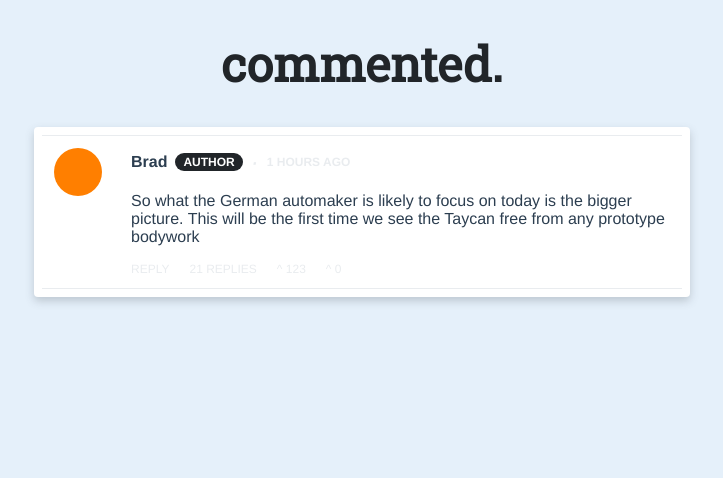
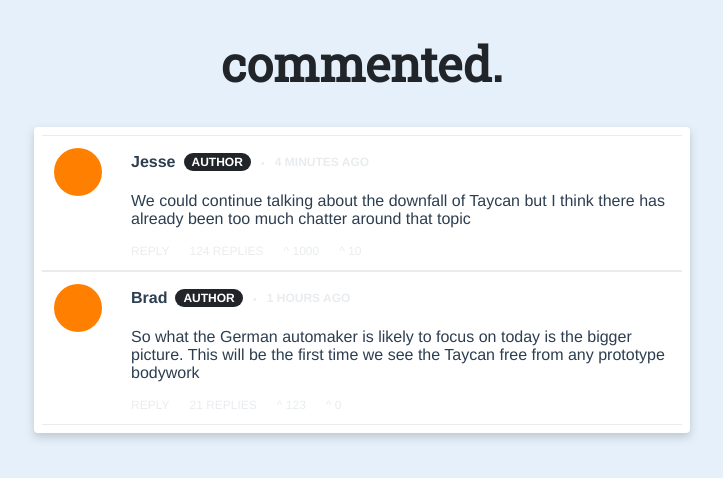
Before and after one commit to nmastracci/commented, a Vue app: page / in a window 1280 px wide. Shown: the top 478 px of the page, without its empty margins (278-1001 px from the left). Built offline with nearby package versions, Linux system fonts and the light colour scheme.

Commit message:
creates comment container component to iterate comments

```diff
--- a/src/App.vue
+++ b/src/App.vue
@@ -2,19 +2,19 @@
   <div id="app">
     <h1 id="heading">Commented.</h1>
     <div class="container">
-      <Comment msg="Welcome to Your Vue.js App" />
+      <CommentContainer />
     </div>
   </div>
 </template>
 
 <script>
-import Comment from './components/Comment.vue';
+import CommentContainer from './components/CommentContainer.vue';
 
 export default {
   name: 'App',
   components: {
-    Comment,
-  },
+    CommentContainer
+  }
 };
 </script>
 
--- a/src/components/Comment.vue
+++ b/src/components/Comment.vue
@@ -9,26 +9,26 @@
     </div>
     <div>
       <div class="card-title">
-        <h4 class="">{{ comments.username }}</h4>
-        <h4 class=" tag">{{ comments.role }}</h4>
+        <h4 class="">{{ username }}</h4>
+        <h4 class=" tag">{{ role }}</h4>
         <i>&#183;</i>
         <h4 :class="[{ 'text-light': isHovering }, 'secondary-text']">
-          {{ converDate(comments.createdAt) }}
+          {{ converDate(createdAt) }}
         </h4>
       </div>
-      <p>{{ comments.body }}</p>
+      <p>{{ body }}</p>
       <div class="interactions">
         <span :class="[{ 'text-light': isHovering }, 'mr', 'secondary-text']"
           >Reply</span
         >
         <span :class="[{ 'text-light': isHovering }, 'mr', 'secondary-text']"
-          >{{ comments.replies }} Replies</span
+          >{{ replies }} Replies</span
         >
         <span :class="[{ 'text-light': isHovering }, 'mr', 'secondary-text']"
-          >^ {{ comments.upvotes }}</span
+          >^ {{ upvotes }}</span
         >
         <span :class="[{ 'text-light': isHovering }, 'mr', 'secondary-text']"
-          >^ {{ comments.downvotes }}</span
+          >^ {{ downvotes }}</span
         >
       </div>
     </div>
@@ -38,20 +38,18 @@
 <script>
 export default {
   name: 'Comment',
+  props: [
+    'username',
+    'role',
+    'body',
+    'replies',
+    'upvotes',
+    'downvotes',
+    'createdAt'
+  ],
   data: () => {
     return {
-      isHovering: true,
-      comments: {
-        id: 0,
-        username: 'Brad',
-        role: 'Author',
-        body:
-          'So what the German automaker is likely to focus on today is the bigger picture. This will be the first time we see the Taycan free from any prototype bodywork',
-        replies: 21,
-        upvotes: 123,
-        downvotes: 0,
-        createdAt: 'Sat Mar 21 2020 16:40:02 GMT-0400'
-      }
+      isHovering: true
     };
   },
   methods: {
@@ -59,7 +57,7 @@ export default {
       const commentDate = new Date(createdAt);
 
       const timeDifferenceInMinutes = Math.floor(
-        (Date.now() - commentDate) / 1000 / 60
+        ((Date.now() - commentDate) / 1000 )/ 60
       );
       if (timeDifferenceInMinutes < 60) {
         return `${timeDifferenceInMinutes} minutes ago`;
--- /dev/null
+++ b/src/components/CommentContainer.vue
@@ -0,0 +1,56 @@
+<template>
+  <div>
+    <Comment
+      v-for="comment in comments"
+      :key="comment.id"
+      :username="comment.username"
+      :role="comment.role"
+      :body="comment.body"
+      :replies="comment.replies"
+      :upvotes="comment.upvotes"
+      :downvotes="comment.downvotes"
+      :created-at="comment.createdAt"
+    />
+  </div>
+</template>
+
+<script>
+import Comment from './Comment.vue';
+export default {
+  name: 'CommentContainer',
+  components: {
+    Comment
+  },
+  data: () => {
+    return {
+      isHovering: true,
+      comments: [
+        {
+        id: 0,
+        username: 'Jesse',
+        role: 'Author',
+        body:
+          'We could continue talking about the downfall of Taycan but I think there has already been too much chatter around that topic',
+        replies: 124,
+        upvotes: 1000,
+        downvotes: 10,
+        createdAt: 'Sat Mar 21 2020 17:40:02 GMT-0400'
+      },
+      {
+        id: 1,
+        username: 'Brad',
+        role: 'Author',
+        body:
+          'So what the German automaker is likely to focus on today is the bigger picture. This will be the first time we see the Taycan free from any prototype bodywork',
+        replies: 21,
+        upvotes: 123,
+        downvotes: 0,
+        createdAt: 'Sat Mar 21 2020 16:40:02 GMT-0400'
+      }
+      ]
+    };
+  }
+};
+</script>
+
+<style lang="scss" scoped></style>
```
